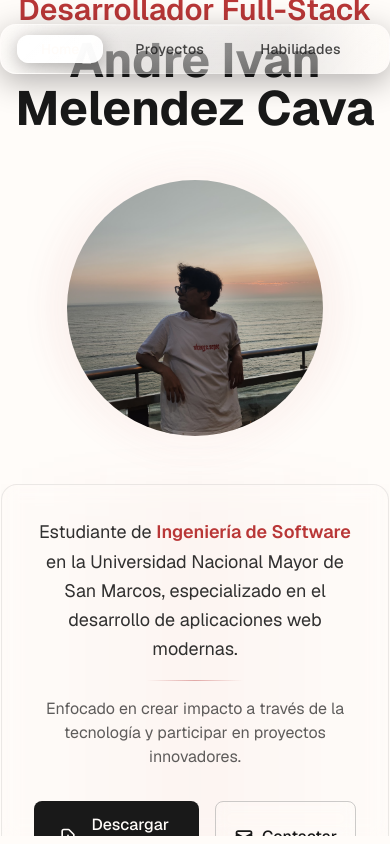
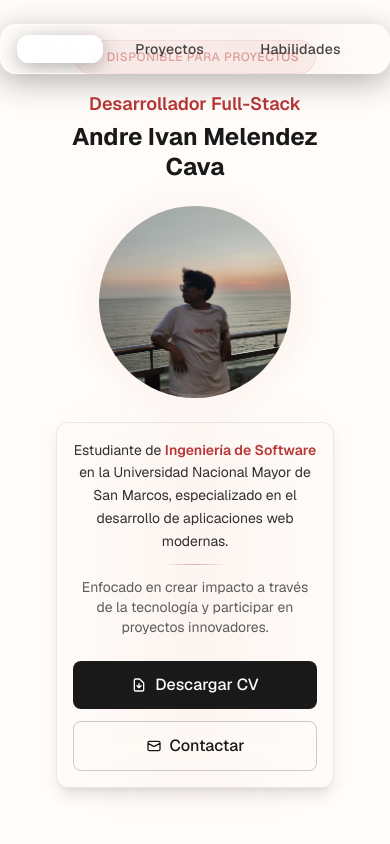
Before and after one commit to andremelzc/portafolio-2025, a Next.js app: page / in a window 390 px wide. Shown: the top 844 px of the page. Built offline with nearby package versions, Linux system fonts and the light colour scheme.

Commit message:
Refactor HomeSection layout and styling for improved responsiveness and visual appeal; enhance text sizes and spacing for better readability

```diff
--- a/app/components/sections/HomeSection.tsx
+++ b/app/components/sections/HomeSection.tsx
@@ -17,29 +17,31 @@ export default function HomeSection() {
   };
 
   return (
-    <section id="home" className="relative h-screen flex items-center justify-center overflow-hidden -mt-10">
-      <div className="flex flex-col gap-12 text-center items-center">
+    <section id="home" className="relative h-screen flex items-center justify-center overflow-hidden -mt-10 px-4 sm:px-6 lg:px-8">
+      <div className="flex flex-col gap-6 sm:gap-8 md:gap-10 lg:gap-8 xl:gap-6 text-center items-center max-w-6xl mx-auto w-full">
         {/* Header */}
-        <div className="flex flex-col gap-8">
+        <div className="flex flex-col gap-4 sm:gap-6 lg:gap-4">
           {/* Disponible para proyectos */}
-          <div className="inline-flex items-center gap-2 bg-accent/10 backdrop-blur-sm border border-accent/20 rounded-full px-6 py-2 mx-auto">
+          <div className="inline-flex items-center gap-2 bg-accent/10 backdrop-blur-sm border border-accent/20 rounded-full px-4 sm:px-6 py-2 mx-auto">
             <div className="w-2 h-2 bg-accent rounded-full animate-pulse" />
-            <span className="text-accent font-medium text-sm uppercase tracking-wider">
+            <span className="text-accent font-medium text-xs sm:text-sm uppercase tracking-wider">
               Disponible para proyectos
             </span>
           </div>
           {/* Títulos */}
-          <div className="flex flex-col gap-2">
-            <h2 className="text-3xl text-accent font-semibold">
+          <div className="flex flex-col gap-1 sm:gap-2 lg:gap-1">
+            <h2 className="text-lg sm:text-xl md:text-2xl lg:text-3xl xl:text-3xl text-accent font-semibold">
               Desarrollador Full-Stack
             </h2>
-            <h1 className="text-5xl font-bold">Andre Ivan Melendez Cava</h1>
+            <h1 className="text-2xl sm:text-3xl md:text-4xl lg:text-5xl xl:text-5xl font-bold leading-tight">
+              Andre Ivan Melendez Cava
+            </h1>
           </div>
         </div>
         {/* Imagen */}
         <div className="relative group">
-          <div className="absolute -inset-4 bg-gradient-to-r from-accent/10 group-hover:from-accent/15 via-cherry-300/10 group-hover:via-cherry-300/15 to-accent/10 group-hover:to-accent/15 rounded-full blur-lg group-hover:blur-xl transition-all duration-500 opacity-60 group-hover:opacity-100" />
-          <div className="relative w-64 h-64 mx-auto">
+          <div className="absolute -inset-2 sm:-inset-3 md:-inset-4 lg:-inset-3 bg-gradient-to-r from-accent/10 group-hover:from-accent/15 via-cherry-300/10 group-hover:via-cherry-300/15 to-accent/10 group-hover:to-accent/15 rounded-full blur-lg group-hover:blur-xl transition-all duration-500 opacity-60 group-hover:opacity-100" />
+          <div className="relative w-48 h-48 sm:w-56 sm:h-56 md:w-64 md:h-64 lg:w-56 lg:h-56 xl:w-64 xl:h-64 mx-auto">
             <Image
               src="/profile.jpg"
               alt="Andre Melendez Cava"
@@ -50,14 +52,14 @@ export default function HomeSection() {
           </div>
         </div>
 
-        <div className="relative max-w-3xl mx-auto">
+        <div className="relative max-w-xs sm:max-w-lg md:max-w-2xl lg:max-w-3xl xl:max-w-3xl mx-auto px-2 sm:px-4">
           {/* Efecto de resplandor sutil de fondo */}
           <div className="absolute inset-0 bg-gradient-to-r from-transparent via-accent/5 to-transparent rounded-2xl blur-xl" />
 
           {/* Contenedor glassmorphism */}
-          <div className="relative max-w-3xl mx-auto">
-            <div className="backdrop-blur-sm bg-background/30 border border-border/20 rounded-2xl p-8 shadow-lg hover:shadow-xl transition-all duration-300">
-              <p className="text-lg md:text-xl leading-relaxed text-foreground/90">
+          <div className="relative">
+            <div className="backdrop-blur-sm bg-background/30 border border-border/20 rounded-xl sm:rounded-2xl p-4 sm:p-6 md:p-8 lg:p-6 shadow-lg hover:shadow-xl transition-all duration-300">
+              <p className="text-sm sm:text-base md:text-lg lg:text-base xl:text-lg leading-relaxed text-foreground/90">
                 Estudiante de{" "}
                 <span className="font-semibold text-accent">
                   Ingeniería de Software
@@ -65,20 +67,20 @@ export default function HomeSection() {
                 en la Universidad Nacional Mayor de San Marcos, especializado en
                 el desarrollo de aplicaciones web modernas.
               </p>
-              <div className="h-px w-24 bg-gradient-to-r from-transparent via-accent/40 to-transparent mx-auto mt-4" />
-              <p className="mt-4 text-foreground/70">
+              <div className="h-px w-16 sm:w-20 md:w-24 lg:w-20 bg-gradient-to-r from-transparent via-accent/40 to-transparent mx-auto mt-3 sm:mt-4 lg:mt-3" />
+              <p className="mt-3 sm:mt-4 lg:mt-3 text-sm sm:text-base lg:text-sm xl:text-base text-foreground/70">
                 Enfocado en crear impacto a través de la tecnología y participar
                 en proyectos innovadores.
               </p>
               {/* Botones dentro del contenedor */}
-              <div className="flex gap-4 justify-center mt-8">
+              <div className="flex flex-col sm:flex-row gap-3 sm:gap-4 lg:gap-3 justify-center mt-6 sm:mt-8 lg:mt-5">
                 <Button
                   variant="primary"
                   size="md"
                   onClick={downloadCV}
                   icon={
                     <svg
-                      className="w-5 h-5"
+                      className="w-4 h-4 sm:w-5 sm:h-5"
                       fill="none"
                       stroke="currentColor"
                       viewBox="0 0 24 24"
@@ -101,7 +103,7 @@ export default function HomeSection() {
                   onClick={scrollToContact}
                   icon={
                     <svg
-                      className="w-5 h-5"
+                      className="w-4 h-4 sm:w-5 sm:h-5"
                       fill="none"
                       stroke="currentColor"
                       viewBox="0 0 24 24"
```
